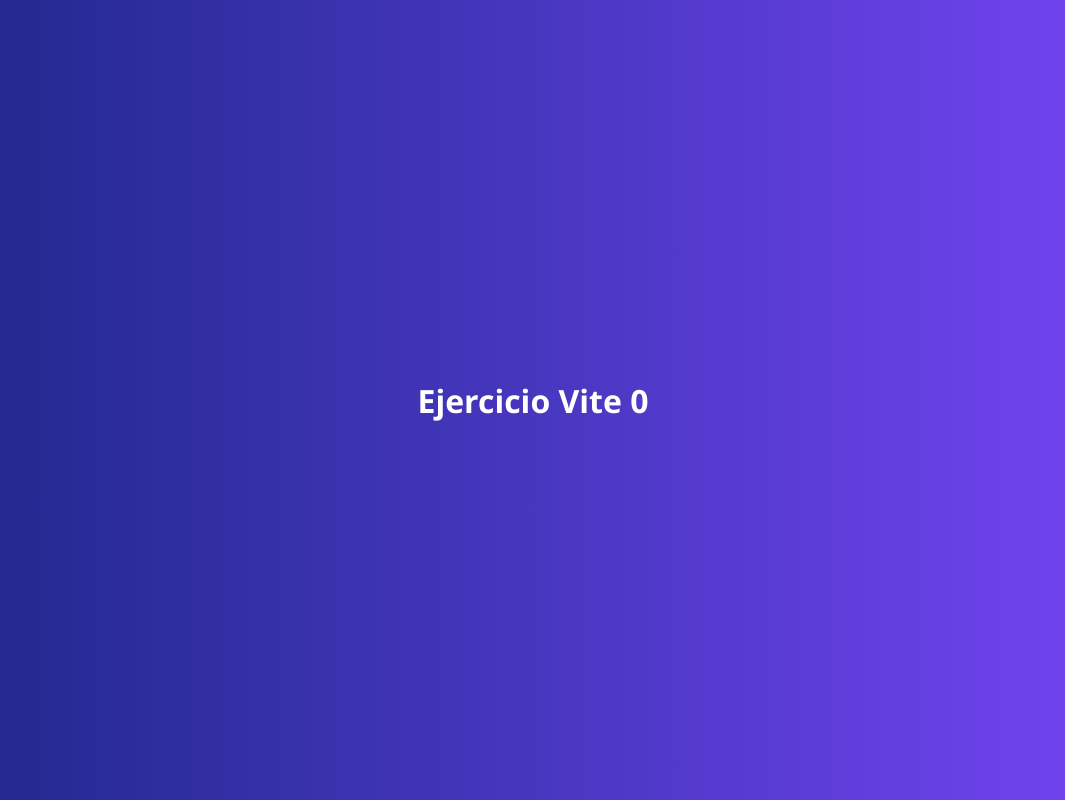
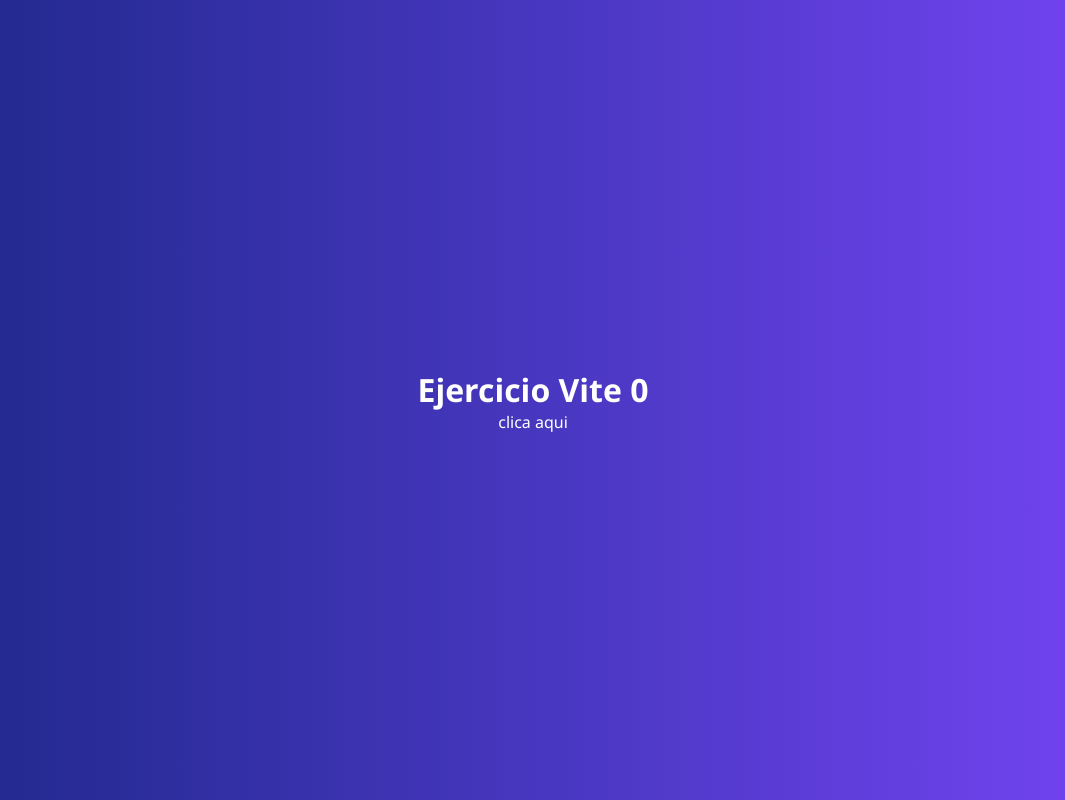
Before and after one commit to Ekaaterina12/Ejercicio-vite-0, a website built with Vite: page index.html in a window 1280 px wide. Shown: the whole page, without its empty margins (107-1172 px from the left). Built offline with nearby package versions, Linux system fonts and the light colour scheme.

Commit message:
Añadir enlace "clica aqui" en el encabezado de index.html

```diff
--- a/index.html
+++ b/index.html
@@ -11,6 +11,7 @@
 
   <header>
     <h1>Ejercicio Vite 0</h1>
+    <a href="boton" class="boton">clica aqui</a>
   </header>
 
     <script type="module" src="/src/main.js"></script>
```
